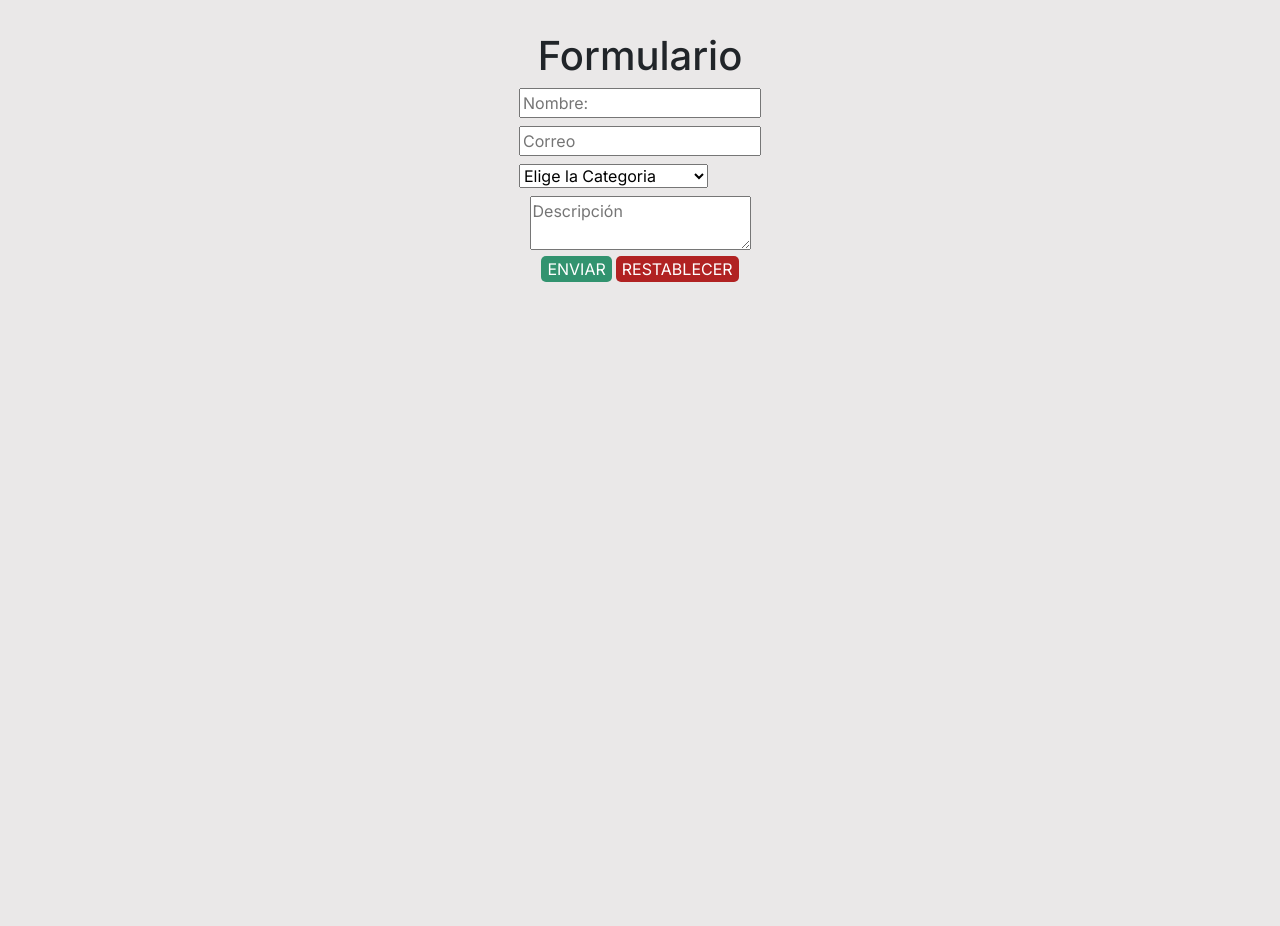
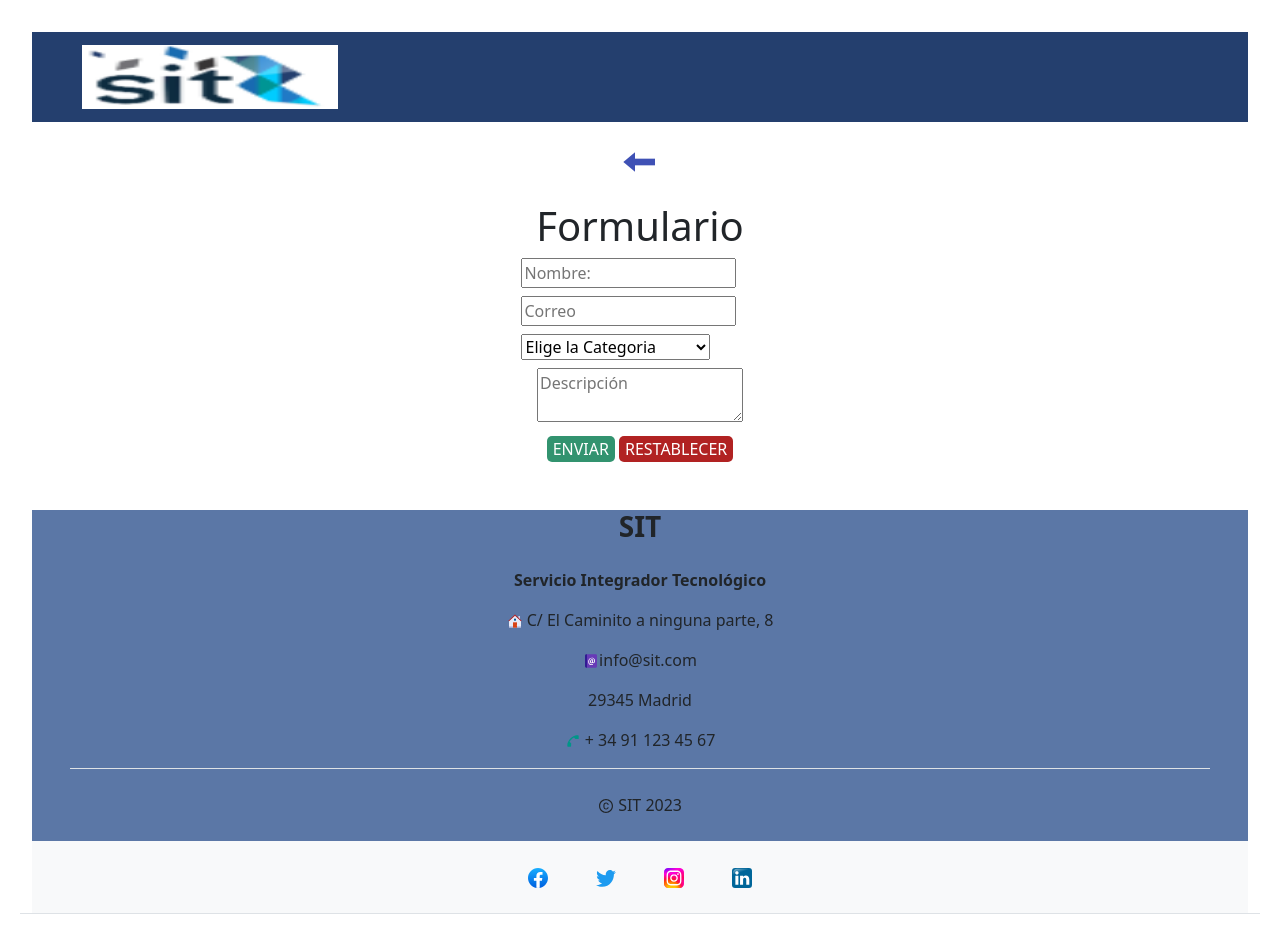
Before and after one commit to Milacover/SIT, a React (Vite) app: page /Form in a window 1280 px wide. Shown: the top 926 px of the page. Before the commit the page ends 800 px from the top, so only its background shows below. Built offline with nearby package versions, Linux system fonts and the light colour scheme.

Commit message:
form included

```diff
--- a/src/component/Footer.jsx
+++ b/src/component/Footer.jsx
@@ -1,14 +1,55 @@
 import React from 'react'
 import { AiOutlineCopyrightCircle } from "react-icons/ai";
 import { FcAddressBook, FcHome, FcPhone } from "react-icons/fc";
+import './footer.scss';
 
 const Footer = () => {
   return (
     <div>
 
-        <footer className="container text-center text-sm-center bg-light ">
+        <footer className=" text-center text-sm-center bg-light ">
 
-            <section style={{backgroundColor: "#5b77a6"}}
+            {/* <section style={{backgroundColor: "#5b77a6"}}
+            className="row mt-12 d-flex justify-content-center justify-content-sm-between p-4 border-bottom">
+
+                <div  className="col-12 mx-auto mb-md-0 mb-4">
+                    <a href="https://es.facebook.com" target="_blank" className="p-4">
+                    <img src="./src/assets/facebook.svg" alt="Facebook" width={20}/>
+                    </a>
+                    <a href="https://twitter.com/?lang=ES" target="_blank" className="p-4">
+                    <img src="./src/assets/twitter.svg" alt="Twitter" width={20}/>
+                    </a>
+                    <a href="https://www.instagram.com" target="_blank" className="p-4">
+                    <img src="./src/assets/instagram.svg" alt="Instagram" width={20}/>
+                    </a>
+                    <a href="https://es.linkedin.com" target="_blank" className="p-4">
+                    <img src="./src/assets/linkedin.svg" alt="Linkedin" width={20}/>
+                    </a>
+                </div>
+
+            </section> */}
+
+            <section style={{backgroundColor: "#5b77a6"}}>
+                <div className="container text-center text-md-center mt-5 border-bottom">
+                <div  className="row mt-8">
+
+                    <div  className="col-8 mx-auto mb-md-0 mb-4">
+                        <h3 className="text-uppercase fw-bold mb-4">SIT</h3>
+                        <p className='fw-bold'>Servicio Integrador Tecnológico</p>
+                        <p><FcHome /> C/ El Caminito a ninguna parte, 8</p>
+                        <p><FcAddressBook />info@sit.com</p>
+                        <p> 29345 Madrid</p>
+                        <p><FcPhone /> + 34 91 123 45 67</p>
+                    </div>
+
+                </div>
+                </div>
+            </section>
+
+            <div style={{backgroundColor: "#5b77a6"}} className="text-center p-4">
+                <AiOutlineCopyrightCircle /> SIT 2023
+            </div>
+            <section
             className="row mt-12 d-flex justify-content-center justify-content-sm-between p-4 border-bottom">
 
                 <div  className="col-12 mx-auto mb-md-0 mb-4">
@@ -27,27 +68,6 @@ const Footer = () => {
                 </div>
 
             </section>
-
-            <section style={{backgroundColor: "#5b77a6"}}>
-                <div className="container text-center text-md-center mt-5 border-bottom">
-                <div  className="row mt-12">
-
-                    <div  className="col-12 mx-auto mb-md-0 mb-4">
-                        <h3 className="text-uppercase fw-bold mb-4">SIT</h3>
-                        <p className='fw-bold'>Servicio Integrador Tecnológico</p>
-                        <p><FcHome /> C/ El Caminito a ninguna parte, 8</p>
-                        <p><FcAddressBook />info@sit.com</p>
-                        <p> 29345 Madrid</p>
-                        <p><FcPhone /> + 34 91 123 45 67</p>
-                    </div>
-
-                </div>
-                </div>
-            </section>
-
-            <div style={{backgroundColor: "#5b77a6"}} className="text-center p-4">
-                <AiOutlineCopyrightCircle /> SIT 2023
-            </div>
         </footer>
 
     </div>
--- a/src/component/Form/Form.jsx
+++ b/src/component/Form/Form.jsx
@@ -1,5 +1,9 @@
 import { useForm } from "react-hook-form";
+import Footer from "../Footer";
+import NavbarComponent from "../navbar/NavbarComponent";
 import './form.scss'
+import { Link } from 'react-router-dom';
+import { FcLeft } from "react-icons/fc";
 
 function MyForm() {
   const {
@@ -13,9 +17,10 @@ function MyForm() {
       data.preventDefault();
     };
 
+  return (
 
-
-  return (
+    <div><NavbarComponent />
+    <Link to='/'><FcLeft></FcLeft></Link>
     <form className="wrapper" onSubmit={handleSubmit(onSubmit)}>
         <h1 className="wrapper__title">Formulario</h1>
       <fieldset className="wrapper__content">
@@ -45,6 +50,8 @@ function MyForm() {
 
       </div>
     </form>
+    <Footer />
+    </div>
   );
 }
 export default MyForm;
--- a/src/component/Form/form.scss
+++ b/src/component/Form/form.scss
@@ -1,4 +1,14 @@
 @import "/src/app.scss";
+
+a{
+  text-decoration: none;
+  svg{
+      width: 100%;
+      height: 40px;
+      margin-top: 20px;
+      margin-bottom: 20px;
+  }
+}
 
 .wrapper {
   display: flex;
@@ -18,6 +28,7 @@
       align-items: center;
       flex-direction: column;
       margin-bottom: 8px;
+      width: 90%;
     }
 
     .wrapper__select {
@@ -41,6 +52,7 @@
     align-items: center;
     justify-content: center;
     gap: 4px;
+    margin-top: 8px;
 
     .submit{
         background-color: #32936F;
@@ -66,7 +78,7 @@
         color:black;
     }
 
+    }
 
 
-    }
 }
--- /dev/null
+++ b/src/component/footer.scss
@@ -0,0 +1,5 @@
+@import '../app.scss';
+
+footer {
+    background-color: red;
+}
--- a/src/component/navbar/NavbarComponent.jsx
+++ b/src/component/navbar/NavbarComponent.jsx
@@ -4,6 +4,7 @@ import { Link } from 'react-router-dom';
 import Logo from './../../assets/logo.png';
 import Container from 'react-bootstrap/Container';
 import Navbar from 'react-bootstrap/Navbar';
+import Footer from '../Footer';
 
 const NavbarComponent = () => {
   return (
@@ -21,6 +22,7 @@ const NavbarComponent = () => {
           </Navbar.Brand>
         </Container>
       </Navbar>
+
     </>
   );
 }
--- a/src/main.jsx
+++ b/src/main.jsx
@@ -4,11 +4,11 @@ import App from './App'
 import './app.scss'
 import 'bootstrap/dist/css/bootstrap.min.css';
 
-import MyForm from '../src/component/Form/Form'
+// import MyForm from '../src/component/Form/Form'
 
 ReactDOM.createRoot(document.getElementById('root')).render(
   <React.StrictMode>
-  <MyForm/>
+  {/* <MyForm/> */}
     <App />
   </React.StrictMode>
 )
--- a/src/router/Router.jsx
+++ b/src/router/Router.jsx
@@ -2,6 +2,7 @@ import React from 'react'
 import { BrowserRouter, Routes, Route } from "react-router-dom";
 import Home from '../views/Home';
 import DetailedView from '../views/DetailedView';
+import Form from '../component/Form/Form';
 
 const Router = () => {
   return (
@@ -9,6 +10,7 @@ const Router = () => {
         <Routes>
             <Route path='/' element={<Home/>}></Route>
             <Route path='/DetailedView' element={<DetailedView/>}></Route>
+            <Route path='/Form' element={<Form />}></Route>
 
         </Routes>
     </BrowserRouter>
--- a/src/views/DetailedView.jsx
+++ b/src/views/DetailedView.jsx
@@ -4,6 +4,7 @@ import './detailedView.scss';
 import { Link } from 'react-router-dom';
 import { Card } from 'react-bootstrap';
 import { FcLeft } from "react-icons/fc";
+import Footer from '../component/Footer';
 
 const vistaDetallada =[
     {
@@ -48,10 +49,12 @@ function DetailedView() {
                             <h4>{vistaDetallada.categoria}</h4>
                         </div>
                     </Card>
+
                 ))
             }
 
-        <button><Link to='/' ><p className='contacta'>Contacta</p></Link></button>
+        <button><Link to='/Form' ><p className='contacta'>Contacta</p></Link></button>
+        <Footer />
     </div>
 
   )}
```
